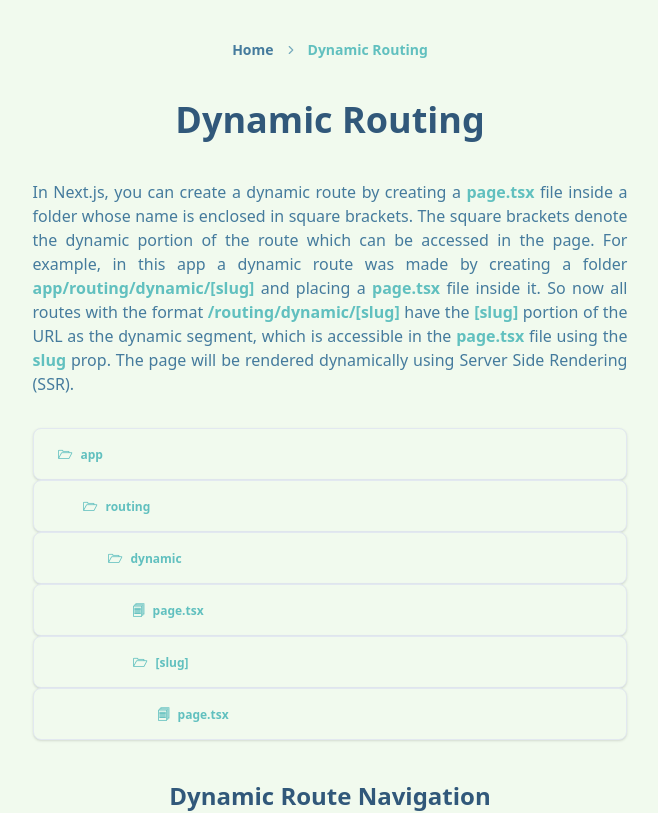
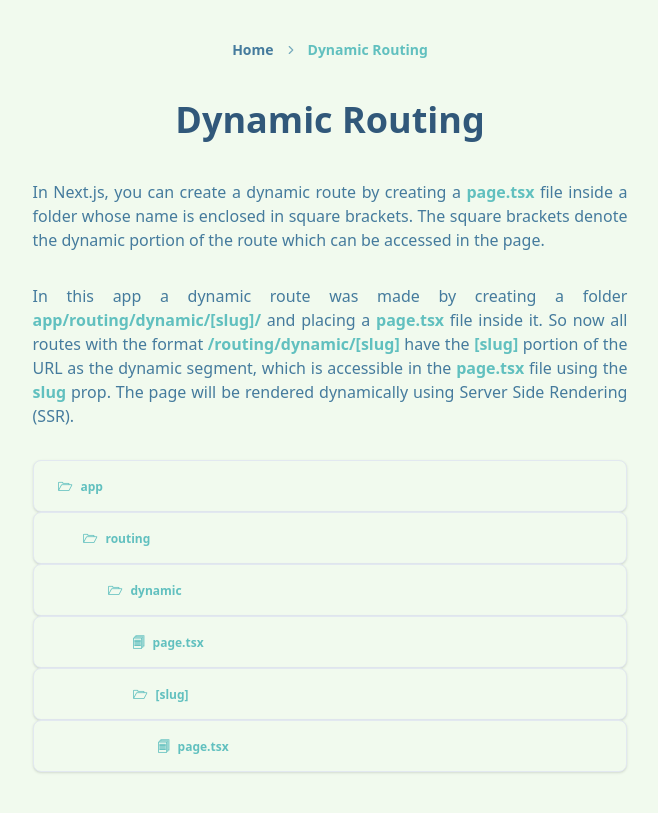
Before and after one commit to cragtok/next_js_features_app, a Next.js app: page /routing/dynamic in a window 1280 px wide. Shown: the top 813 px of the page, without its empty margins (310-968 px from the left). Built offline with nearby package versions, Linux system fonts and the light colour scheme.

Commit message:
feat: update /routing/dynamic page text content and styles

```diff
--- a/app/routing/dynamic/DynamicRouteForm.tsx
+++ b/app/routing/dynamic/DynamicRouteForm.tsx
@@ -45,6 +45,7 @@
             >
                 <div className="w-full">
                     <Input
+                    className="text-xs"
                         placeholder="Enter a dynamic route segment"
                         type="text"
                         value={value}
--- a/app/routing/dynamic/page.tsx
+++ b/app/routing/dynamic/page.tsx
@@ -15,10 +15,12 @@
                     <TextAccentWrapper>page.tsx</TextAccentWrapper> file inside
                     a folder whose name is enclosed in square brackets. The
                     square brackets denote the dynamic portion of the route
-                    which can be accessed in the page. For example, in this app
-                    a dynamic route was made by creating a folder{" "}
+                    which can be accessed in the page.
+                </ParagraphWrapper>
+                <ParagraphWrapper>
+                    In this app a dynamic route was made by creating a folder{" "}
                     <TextAccentWrapper>
-                        app/routing/dynamic/[slug]
+                        app/routing/dynamic/[slug]/
                     </TextAccentWrapper>{" "}
                     and placing a{" "}
                     <TextAccentWrapper>page.tsx</TextAccentWrapper> file inside
```
